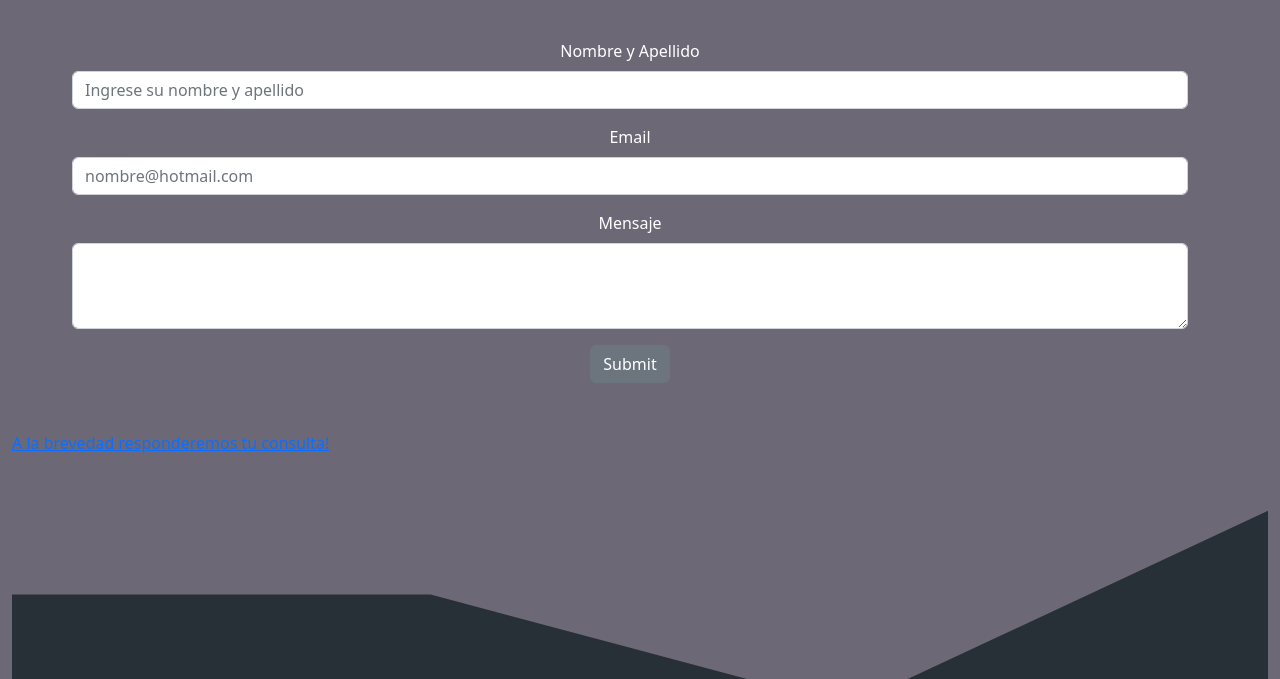
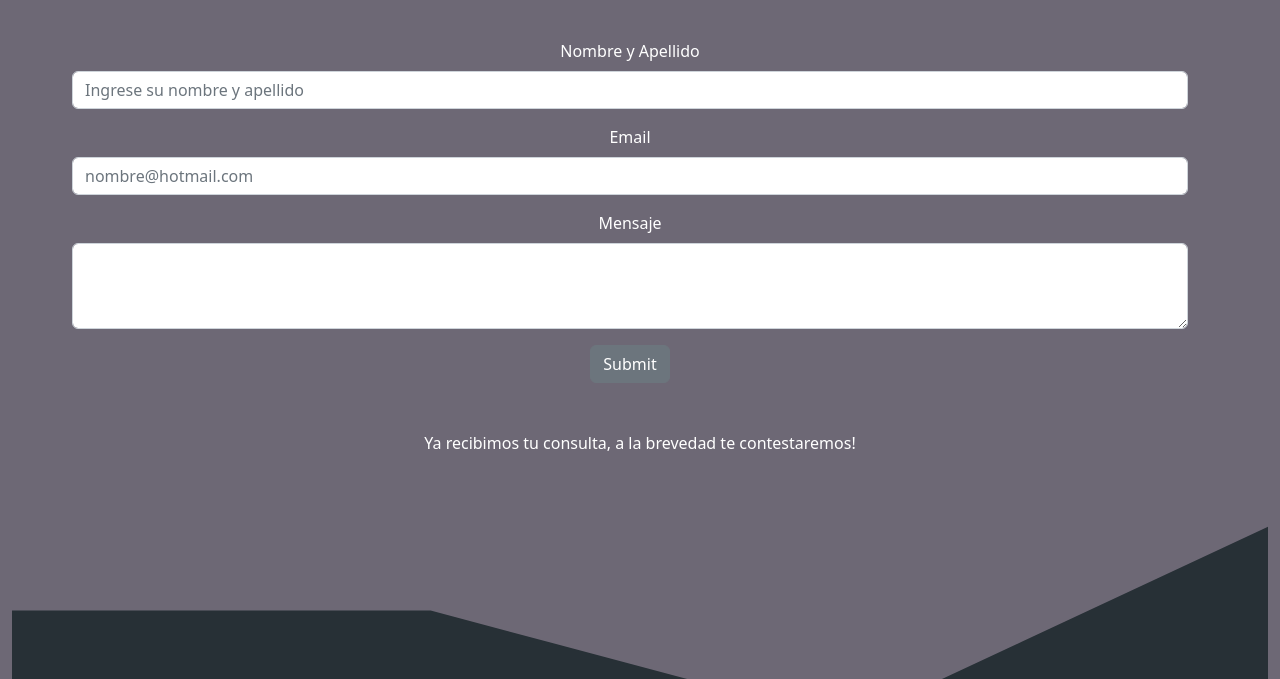
Before and after one commit to TatiBenba/PreEntrega2-Benbassat, a plain HTML site: page Pages/contacto.html in a window 1280 px wide. Shown: the part 121-800 px from the top of the page. Drawn offline with nearby package versions, Linux system fonts and the light colour scheme; files that its build step writes are made by us from their sources.

Commit message:
Cambio definitivo en Contacto

```diff
--- a/Pages/contacto.html
+++ b/Pages/contacto.html
@@ -75,8 +75,9 @@
             </div>
             <input class="text-center btn btn-secondary" type="submit" value="Submit"
         </div> </div>
+        <p class="text-center text-white">Ya recibimos tu consulta, a la brevedad te contestaremos!</p>
 
-        <a href="">A la brevedad responderemos tu consulta!</a>
+
         <svg xmlns="http://www.w3.org/2000/svg" viewBox="0 0 1440 320">
             <path fill="#273036" fill-opacity="1" d="M0,160L480,160L960,288L1440,64L1440,320L960,320L480,320L0,320Z"></path>
         </svg>
```
